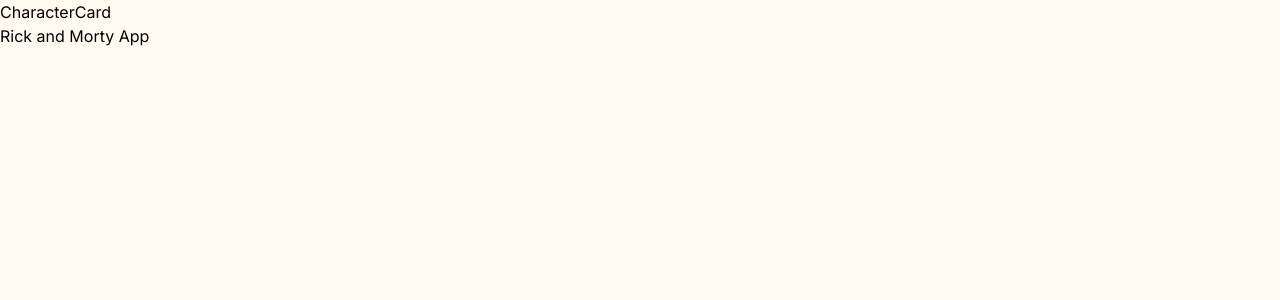
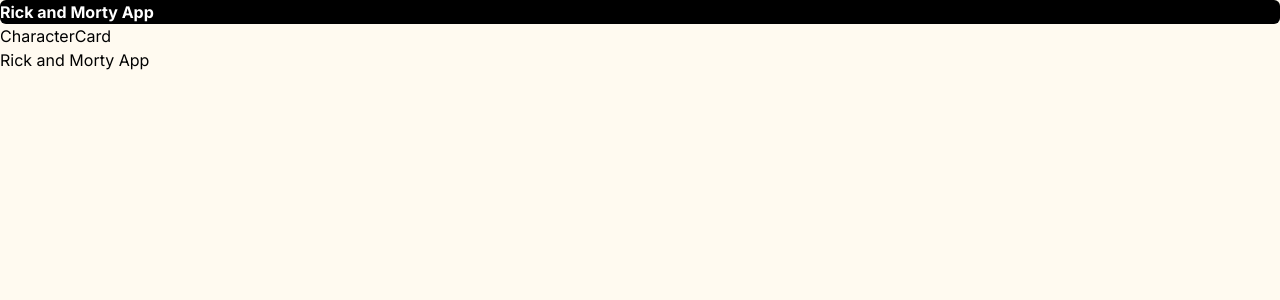
Before and after one commit to emmanuelwangila/rick-morty, a Next.js app: page / in a window 1280 px wide. Shown: the top 300 px of the page. Built offline with nearby package versions, Linux system fonts and the light colour scheme.

Commit message:
adding header to the root file

```diff
--- a/app/components/Header.tsx
+++ b/app/components/Header.tsx
@@ -1,7 +1,9 @@
-function Header() {
+export function Header() {
   return (
     <div className="rounded-md bg-black text-white font-bold">
       <h1 className="text-white">Rick and Morty App</h1>
     </div>
   );
 }
+
+export default Header();
--- a/app/layout.tsx
+++ b/app/layout.tsx
@@ -1,6 +1,8 @@
 import type { Metadata } from "next";
 import { Inter } from "next/font/google";
 import "./globals.css";
+
+import { Header } from "./components/Header";
 
 const inter = Inter({ subsets: ["latin"] });
 
@@ -16,6 +18,7 @@
 }>) {
   return (
     <html lang="en">
+      <Header />
       <body className={inter.className}>{children}</body>
     </html>
   );
```
